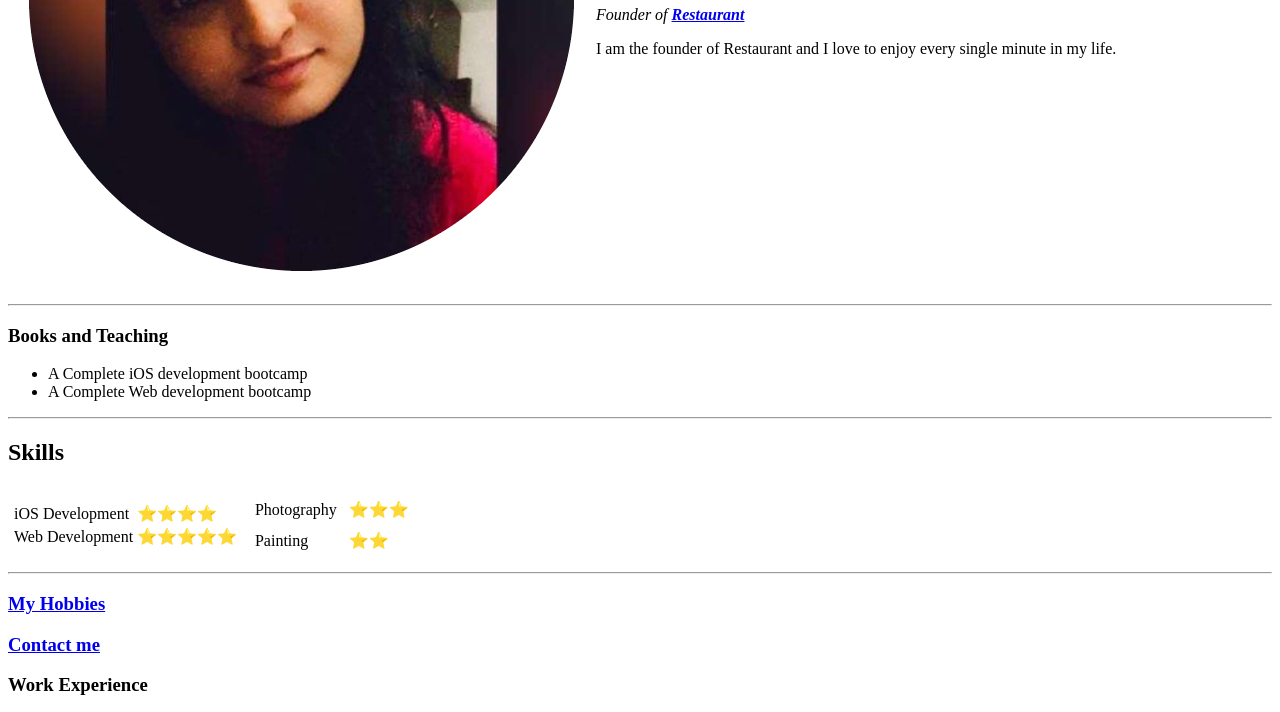
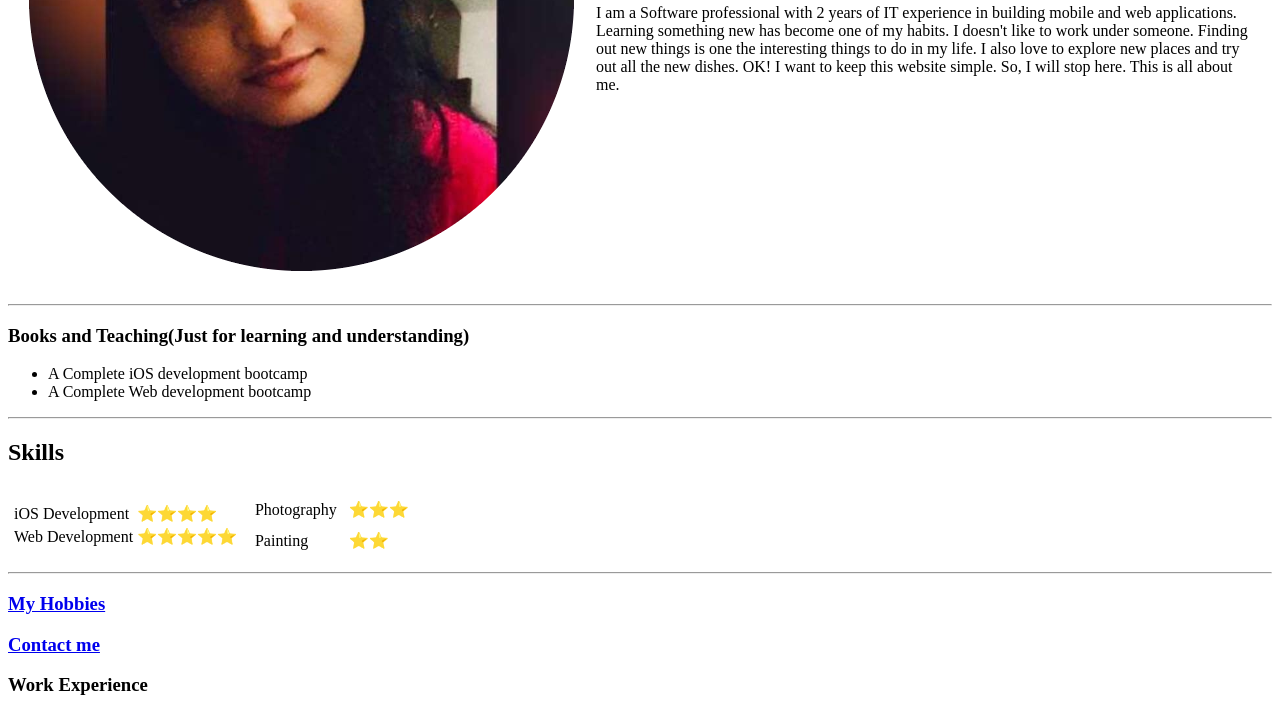
Before and after one commit to akhilareddy1999/cv, a plain HTML site: page index.html in a window 1280 px wide. Shown: the part 303-1015 px from the top of the page. Drawn offline with Linux system fonts and the light colour scheme.

Commit message:
Update index.html

```diff
--- a/index.html
+++ b/index.html
@@ -9,13 +9,13 @@
     <tr>
         <td><img src="images\Screenshot_20230223_170947-modified (1).png" alt="Akhila's profile picture"></td>
         <td><h1>AKHILA REDDY ENUKONDA</h1>
-            <P><em>Founder of <strong><a href="https://en.wikipedia.org/wiki/Restaurant">Restaurant</a></strong></em></P>
-            <P>I am the founder of Restaurant and I love to enjoy every single minute in my life.</P></td>
+            <P><em>Still learning to find something <strong><a href="https://en.wikipedia.org/wiki/Restaurant">Restaurant</a></strong></em></P>
+            <P>I am a Software professional with 2 years of IT experience in building mobile and web applications. Learning something new has become one of my habits. I doesn't like to work under someone. Finding out new things is one the interesting things to do in my life. I also love to explore new places and try out all the new dishes. OK! I want to keep this website simple. So, I will stop here. This is all about me. </P></td>
 
     </tr>
 </table>
  <hr>
- <h3>Books and Teaching</h3>
+ <h3>Books and Teaching(Just for learning and understanding)</h3>
  <ul>
     <li>A Complete iOS development bootcamp</li>
     <li>A Complete Web development bootcamp</li>
```
